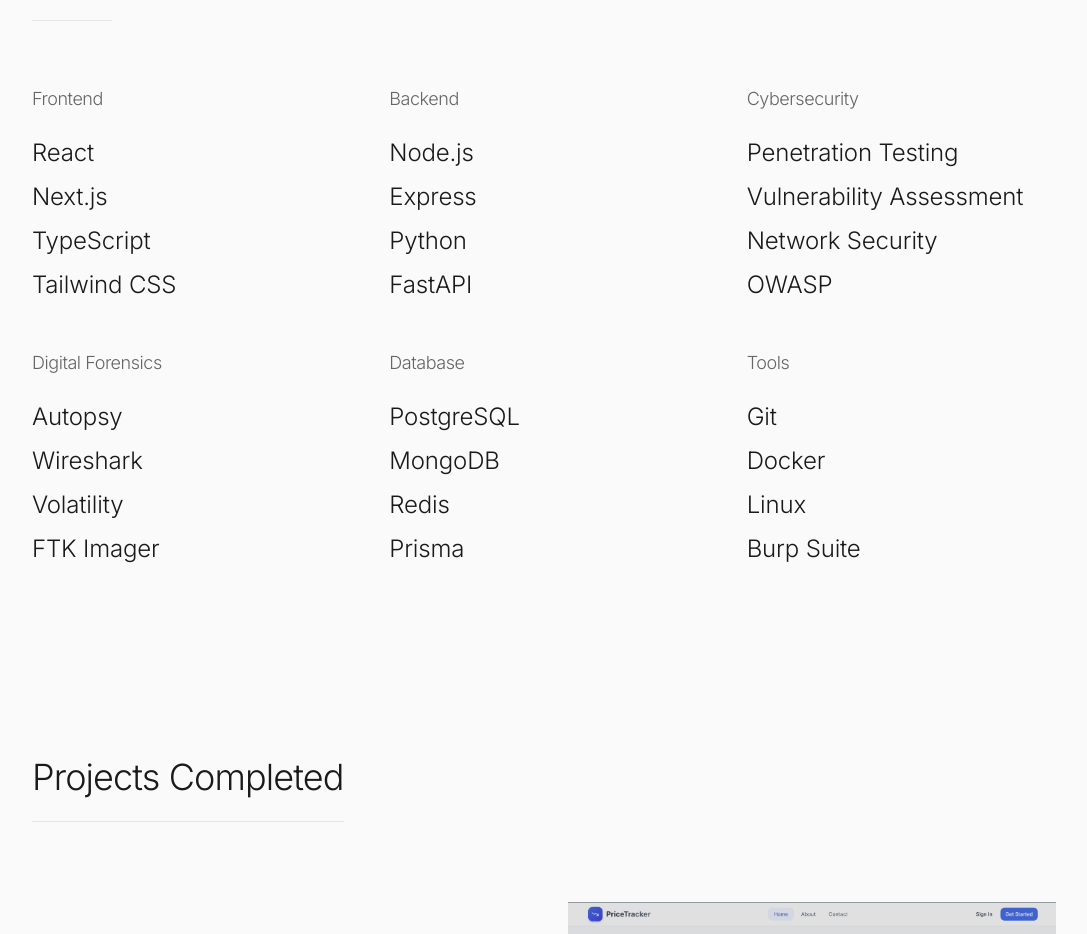
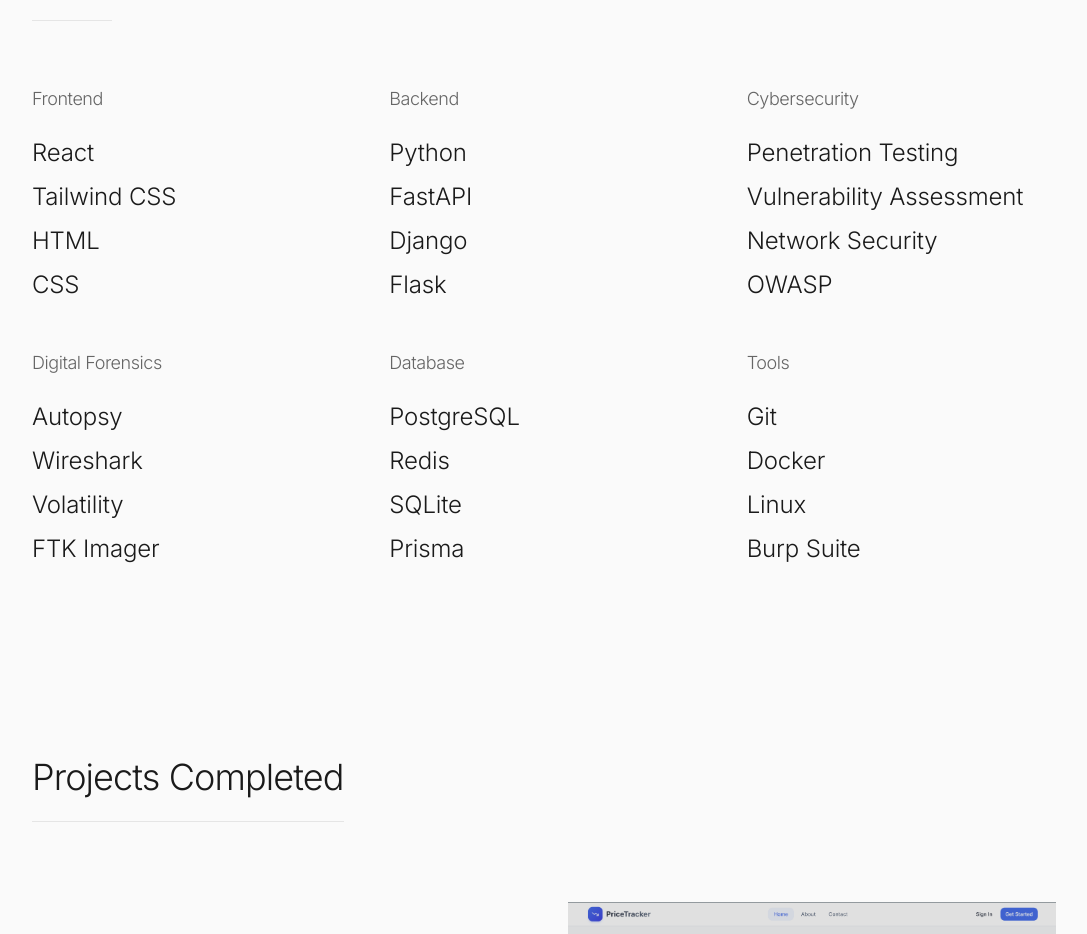
Before and after one commit to samdani-x/samdani, a Next.js app: page /samdani/ in a window 1280 px wide. Shown: the part 1740-2674 px from the top of the page, without its empty margins (96-1183 px from the left). Built offline with nearby package versions, Linux system fonts and the light colour scheme.

Commit message:
Remove MongoDB, Node.js, Express, Next.js, TypeScript from skills

```diff
--- a/components/Skills.tsx
+++ b/components/Skills.tsx
@@ -5,11 +5,11 @@ import Reveal from './Reveal';
 
 export default function Skills() {
   const skills = [
-    { category: 'Frontend', items: ['React', 'Next.js', 'TypeScript', 'Tailwind CSS'], animation: 'slide-right' },
-    { category: 'Backend', items: ['Node.js', 'Express', 'Python', 'FastAPI'], animation: 'slide-left' },
+    { category: 'Frontend', items: ['React', 'Tailwind CSS', 'HTML', 'CSS'], animation: 'slide-right' },
+    { category: 'Backend', items: ['Python', 'FastAPI', 'Django', 'Flask'], animation: 'slide-left' },
     { category: 'Cybersecurity', items: ['Penetration Testing', 'Vulnerability Assessment', 'Network Security', 'OWASP'], animation: 'fade-up' },
     { category: 'Digital Forensics', items: ['Autopsy', 'Wireshark', 'Volatility', 'FTK Imager'], animation: 'fade-down' },
-    { category: 'Database', items: ['PostgreSQL', 'MongoDB', 'Redis', 'Prisma'], animation: 'scale' },
+    { category: 'Database', items: ['PostgreSQL', 'Redis', 'SQLite', 'Prisma'], animation: 'scale' },
     { category: 'Tools', items: ['Git', 'Docker', 'Linux', 'Burp Suite'], animation: 'rotate' },
   ];
 
```
